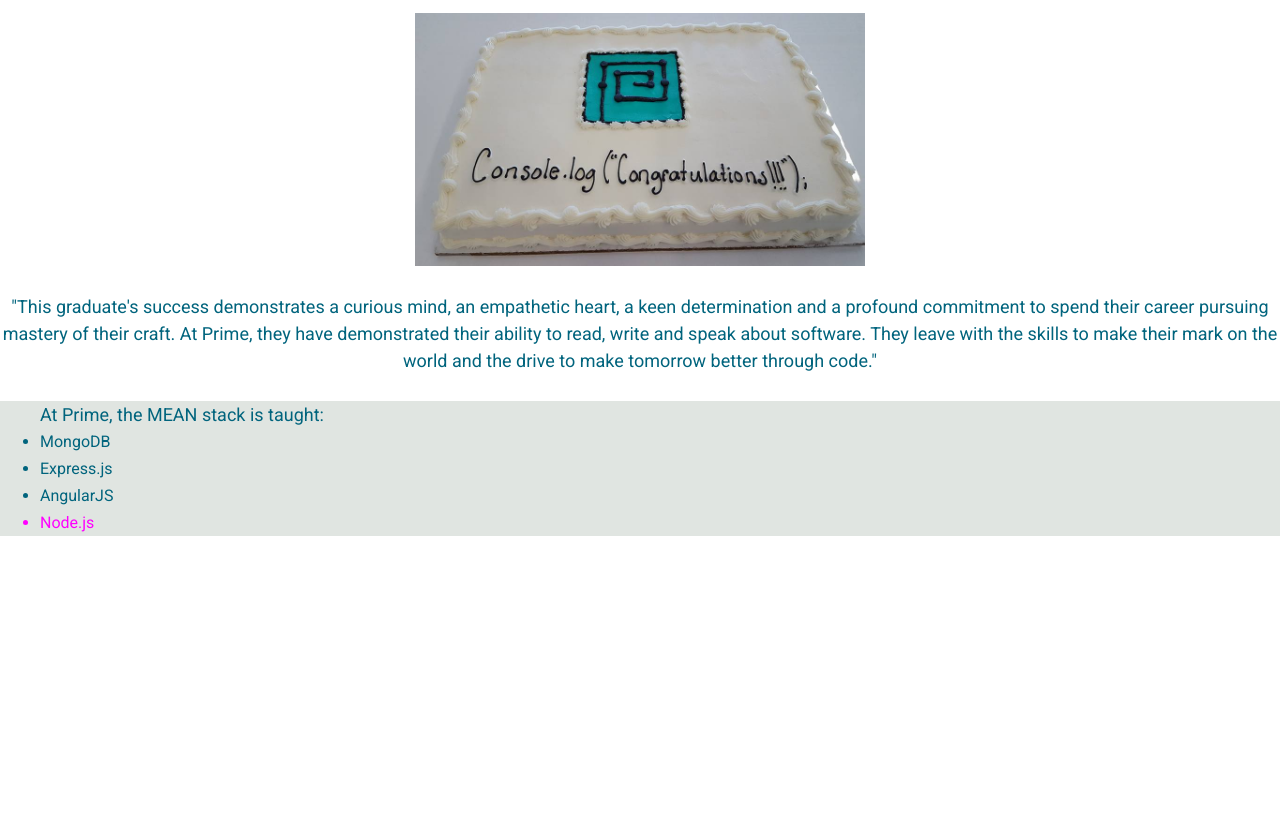
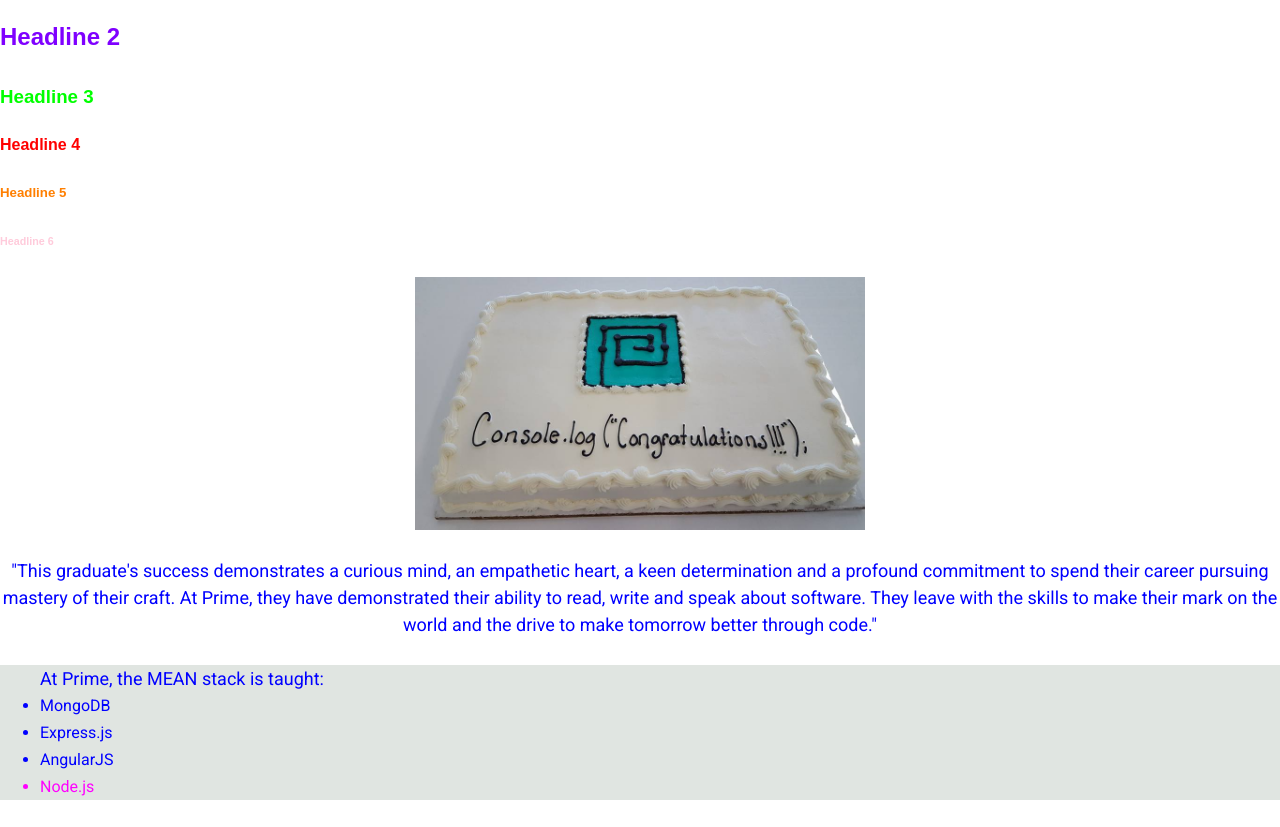
Before and after one commit to bljohnson/sass-practice, a plain HTML site: page index.html in a window 1280 px wide. Shown: the part 83-910 px from the top of the page. Before the commit the page ends 800 px from the top, so only its background shows below. Drawn offline with Linux system fonts and the light colour scheme.

Commit message:
For loop through list of heading tags

```diff
--- a/index.html
+++ b/index.html
@@ -8,6 +8,11 @@
 </head>
 <body>
 	<h1>Prime Digital Academy: NU Cohort Graduate</h1>
+	<h2>Headline 2</h2>
+	<h3>Headline 3</h3>
+	<h4>Headline 4</h4>
+	<h5>Headline 5</h5>
+	<h6>Headline 6</h6>
 	<div class="parent">
 		<img src="images/Nu-graduation.jpg" alt="Nu graduation day cake"/>
 	</div>
--- a/sass/partials/_variables.scss
+++ b/sass/partials/_variables.scss
@@ -22,6 +22,8 @@ $ash-gray: #B2BEB5;
 
 $font-main: 'Roboto', sans-serif;
 
+$color-headlines: $blue, $violet, $green, $red, $orange, $pink;
+
 /*
 You can define a default that is used only if a value isn't
 assigned any place else
--- a/sass/styles.scss
+++ b/sass/styles.scss
@@ -39,3 +39,9 @@ ul {
 		}
 	}
 }
+
+@for $item from 1 through length($color-headlines) {
+	h#{$item} {
+		color: nth($color-headlines, $item);
+	}
+}
```
Also changed, not shown: stylesheets/styles.css.
